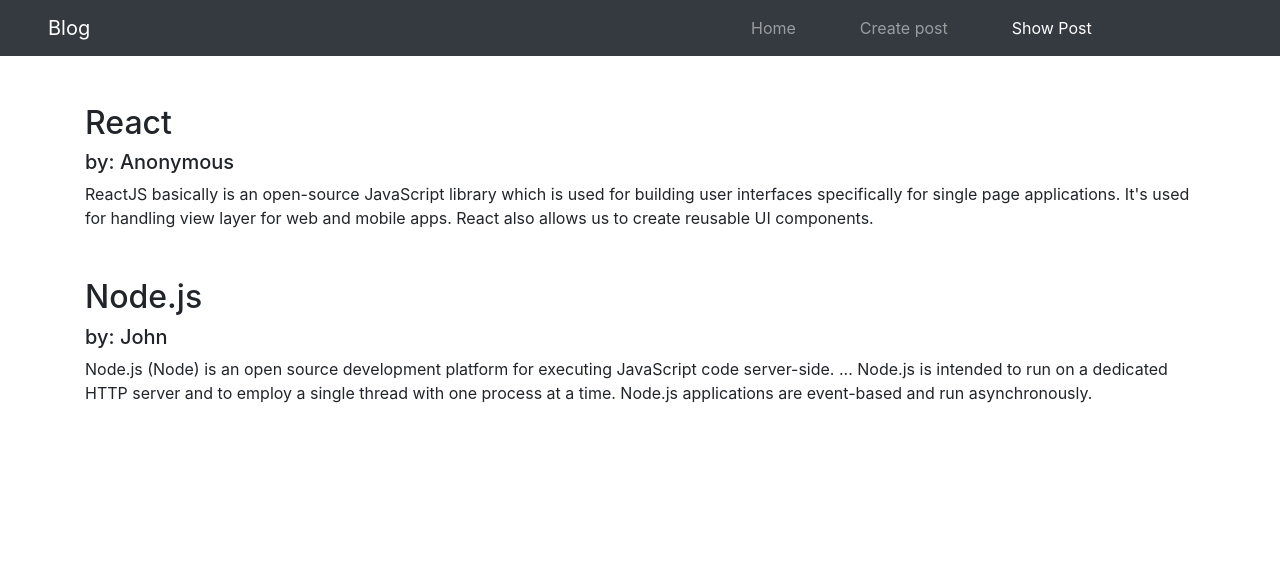
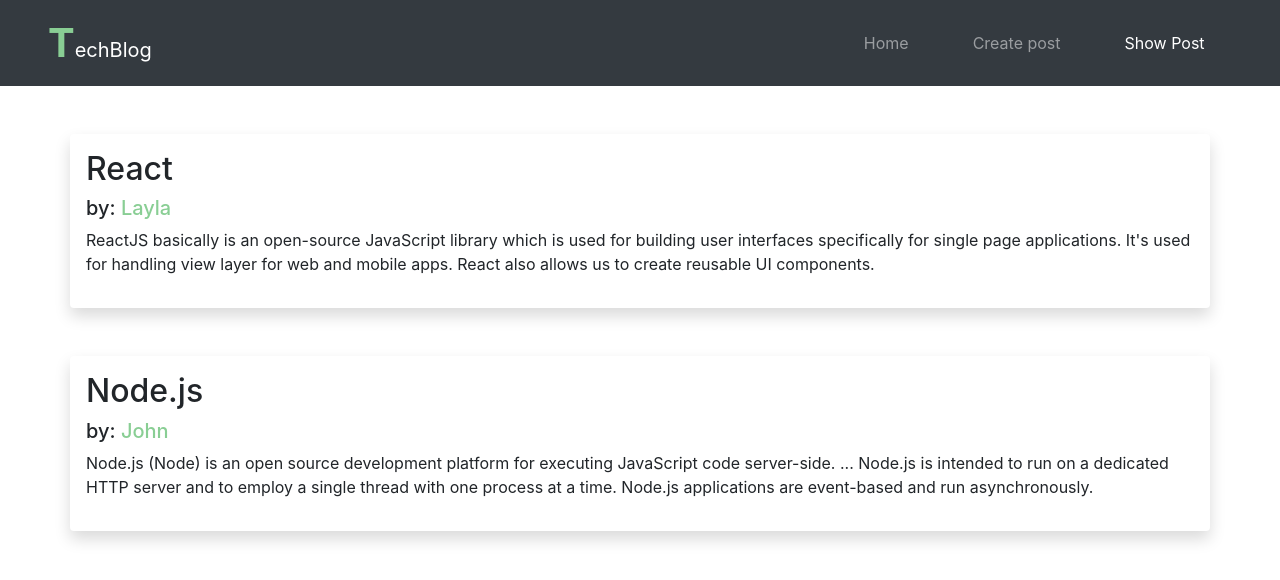
Before and after one commit to hamadagh/Projects, a React (Create React App) app in the folder react-blog/react-blog/: page /ShowPost in a window 1280 px wide. Shown: the top 580 px of the page. Built offline with nearby package versions, Linux system fonts and the light colour scheme.

Commit message:
updating post styles

```diff
--- a/react-blog/react-blog/src/App.css
+++ b/react-blog/react-blog/src/App.css
@@ -1,14 +1,23 @@
 /* navbar */
-
-@media only screen and (min-width: 987px) and (max-width: 1360px) {
+@media only screen and (min-width: 992px) and (max-width: 1240px) {
   .logo{
-    margin-right: 51vw;
+    margin-right: 43vw;
+  }
+}
+@media only screen and (min-width: 1241px) and (max-width: 1360px) {
+  .logo{
+    margin-right: 55vw;
   }
 }
 @media only screen and (min-width: 1361px)  {
   .logo{
-    margin-right: 65vw;
+    margin-right: 59vw;
   }
+}
+#T-letter {
+  color: #89CE94;
+  font-weight: bolder;
+  font-size: 40px
 }
 /* navbar */
 
@@ -21,3 +30,11 @@
   height: 280px;
 }
 /* Create a post */
+
+/* show Post */
+
+.post h5 .username{
+  color: #89CE94;
+}
+
+/* show Post */
--- a/react-blog/react-blog/src/App.js
+++ b/react-blog/react-blog/src/App.js
@@ -11,7 +11,7 @@
     post : [
       {
         title: "React",
-        userName: "Anonymous",
+        userName: "Layla",
         textArea: "ReactJS basically is an open-source JavaScript library which is used for building user interfaces specifically for single page applications. It's used for handling view layer for web and mobile apps. React also allows us to create reusable UI components."
       },
       {
@@ -25,8 +25,8 @@
   }
 
   handleStatePost = (newPost) =>{
-this.setState(() => {
-let prevState = this.state.post;
+this.setState((state) => {
+let prevState = state.post;
 return prevState.push(newPost);
 }
 
--- a/react-blog/react-blog/src/component/NavBar.jsx
+++ b/react-blog/react-blog/src/component/NavBar.jsx
@@ -5,7 +5,7 @@
     return(
         <div>
         <nav className="navbar navbar-expand-lg navbar-dark bg-dark pl-5">
-  <NavLink to="/Home" className="navbar-brand logo" >Blog</NavLink>
+  <NavLink to="/Home" className="navbar-brand logo" ><span id="T-letter">T</span>echBlog</NavLink>
   <button className="navbar-toggler" type="button" data-toggle="collapse" data-target="#navbarNav" aria-controls="navbarNav" aria-expanded="false" aria-label="Toggle navigation">
     <span className="navbar-toggler-icon"></span>
   </button>
--- a/react-blog/react-blog/src/component/ShowPost.jsx
+++ b/react-blog/react-blog/src/component/ShowPost.jsx
@@ -6,9 +6,9 @@
 
         return(
 
-            <div className="post container mt-5" id={index} key={index}>
+            <div className="post container mt-5 shadow p-3 mb-5 bg-white rounded" id={index} key={index}>
                 <h2>{post.title}</h2>
-                <h5>by: {post.userName}</h5>
+                <h5>by: <span className="username">{post.userName}</span></h5>
                 <p>{post.textArea}</p>
             </div>
         )
```
